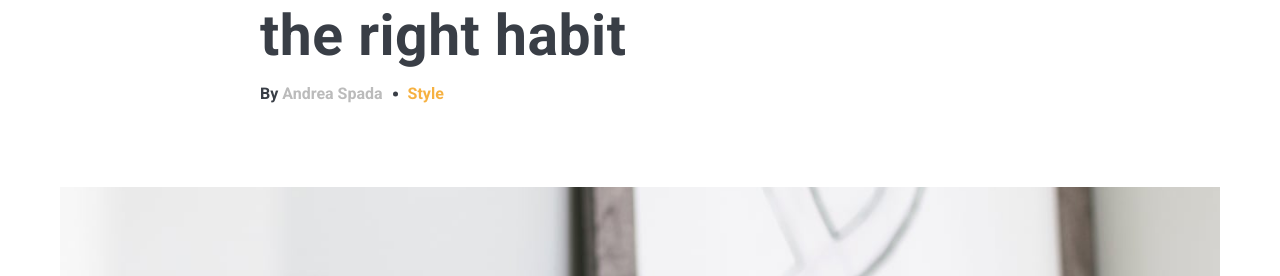
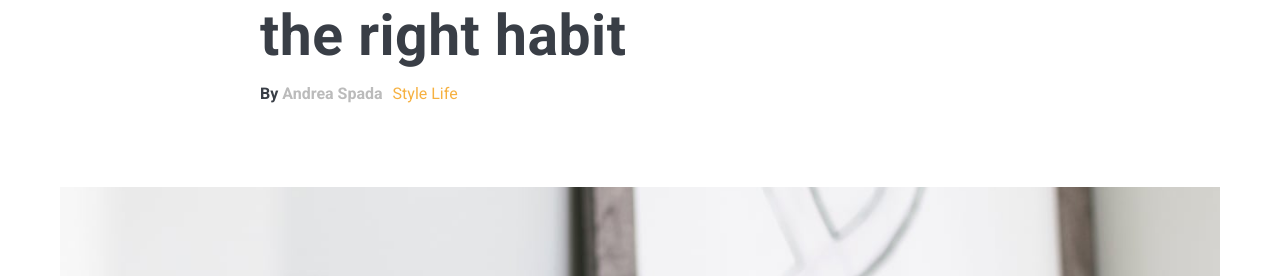
Before and after one commit to andreaspada/Multilanguage-Jekyll, a Jekyll site: the page built from _posts/en/2018-06-25-start-the-day-with-the-right-habit.markdown, in a window 1280 px wide and 900 px high. Shown: the part 276-552 px from the top of the window. Built offline with Jekyll 4.4.1, drawn with Linux system fonts in a browser that asks for light colours; nearby versions of some CDN libraries.

Commit message:
Cleaned styles for tags

```diff
--- a/_includes/page-tags.html
+++ b/_includes/page-tags.html
@@ -1,9 +1,7 @@
-<div class="post__tags">
+<div clas="post__tags">
 {% if page.tags.size >= 1 %}
     {% for ptag in page.tags %}
-        <a href="{{ site.url }}/{{ page.lang }}/tags//{{ ptag }}" class="post__tags-tag">
-            <span>{{ ptag }}</span>
-        </a>
+        <a href="{{ site.url }}/{{ page.lang }}/tags//{{ ptag }}" class="post__tags-tag">{{ ptag }}</a>
     {% endfor %}
 {% endif %}
 </div>
--- a/_posts/en/2018-06-25-start-the-day-with-the-right-habit.markdown
+++ b/_posts/en/2018-06-25-start-the-day-with-the-right-habit.markdown
@@ -7,7 +7,7 @@ categories: blog
 permalink: /en/:categories/:year/:month/:day/:title:output_ext
 date:   2018-06-25 15:01:35 +0300
 image:  06.jpg
-tags:   Style
+tags:   Style Life
 ---
 Yeah, and if you were the pope they'd be all, "Straighten your pope hat." And "Put on your good vestments." Noooooo! Perhaps, but perhaps your civilization is merely the sewer of an even greater society above you!
 
```
